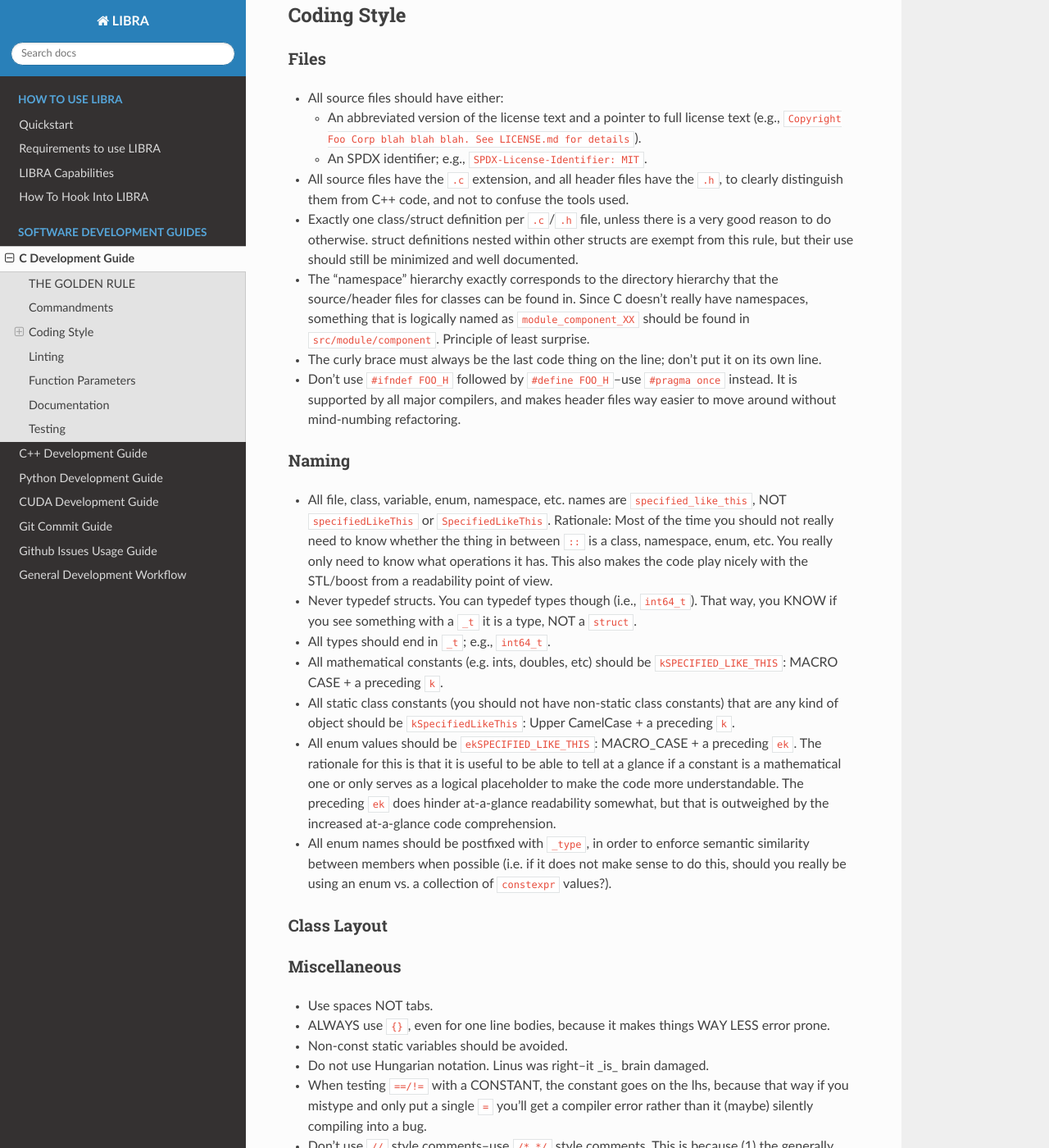
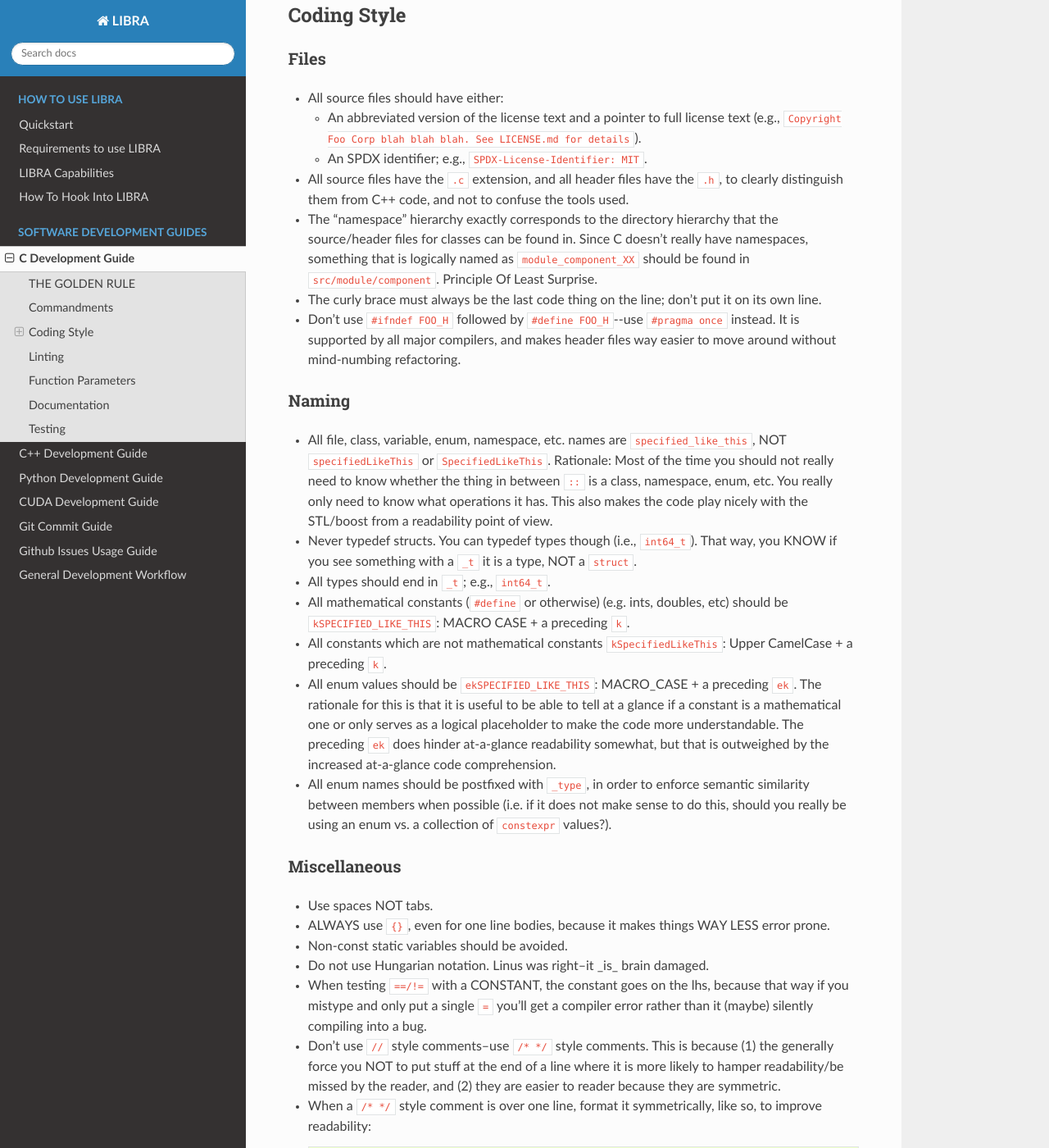
Before and after one commit to jharwell/libra, a Sphinx documentation site: the page built from docs/development/c-dev-guide.rst, in a window 1280 px wide and 1400 px high, scrolled down 1210 px. Shown: the whole window at 82% size. Built offline with Sphinx 7.4.7 and the Read the Docs theme 2.0.0, drawn with Linux system fonts in a browser that asks for light colours; the version number could not be read and is left out.

Commit message:
enh(#45): Better compiler definitions

```diff
--- a/docs/development/c-dev-guide.rst
+++ b/docs/development/c-dev-guide.rst
@@ -76,21 +76,16 @@ Files
   ``.h``, to clearly distinguish them from C++ code, and not to confuse the
   tools used.
 
-- Exactly one class/struct definition per ``.c``\/``.h`` file, unless there is a
-  very good reason to do otherwise. struct definitions nested within other
-  structs are exempt from this rule, but their use should still be minimized and
-  well documented.
-
 - The "namespace" hierarchy exactly corresponds to the directory hierarchy that
   the source/header files for classes can be found in. Since C doesn't really
   have namespaces, something that is logically named as
   ``module_component_XX`` should be found in ``src/module/component``. Principle
-  of least surprise.
+  Of Least Surprise.
 
 - The curly brace must always be the last code thing on the line; don't put it
   on its own line.
 
-- Don't use ``#ifndef FOO_H`` followed by ``#define FOO_H``--use ``#pragma
+- Don't use ``#ifndef FOO_H`` followed by ``#define FOO_H``\--use ``#pragma
   once`` instead. It is supported by all major compilers, and makes header files
   way easier to move around without mind-numbing refactoring.
 
@@ -110,12 +105,11 @@ Naming
 
 - All types should end in ``_t``; e.g., ``int64_t``.
 
-- All mathematical constants (e.g. ints, doubles, etc) should be
-  ``kSPECIFIED_LIKE_THIS``: MACRO CASE + a preceding ``k``.
+- All mathematical constants (``#define`` or otherwise) (e.g. ints, doubles,
+  etc) should be ``kSPECIFIED_LIKE_THIS``: MACRO CASE + a preceding ``k``.
 
-- All static class constants (you should not have non-static class constants)
-  that are any kind of object should be ``kSpecifiedLikeThis``: Upper
-  CamelCase + a preceding ``k``.
+- All constants which are not mathematical constants ``kSpecifiedLikeThis``:
+  Upper CamelCase + a preceding ``k``.
 
 - All enum values should be ``ekSPECIFIED_LIKE_THIS``: MACRO_CASE + a preceding
   ``ek``. The rationale for this is that it is useful to be able to tell at a
@@ -128,9 +122,6 @@ Naming
   semantic similarity between members when possible (i.e. if it does not make
   sense to do this, should you really be using an enum vs. a collection of
   ``constexpr`` values?).
-
-Class Layout
-------------
 
 Miscellaneous
 -------------
```
Also changed, not shown: docs/usage/capabilities.rst (+50 -18 lines), docs/usage/project-local.rst (+7 -0 lines), 5 other files.
